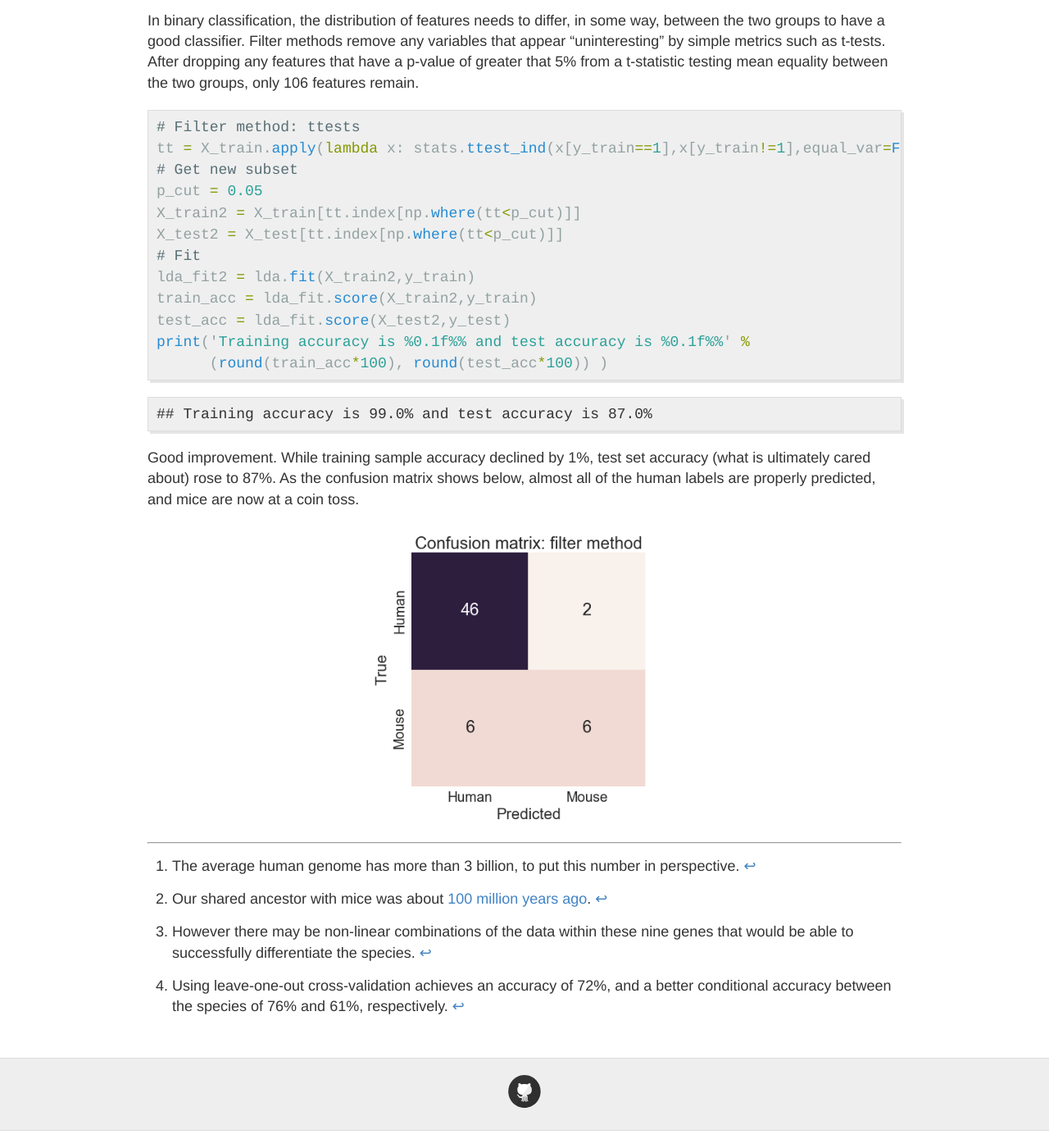
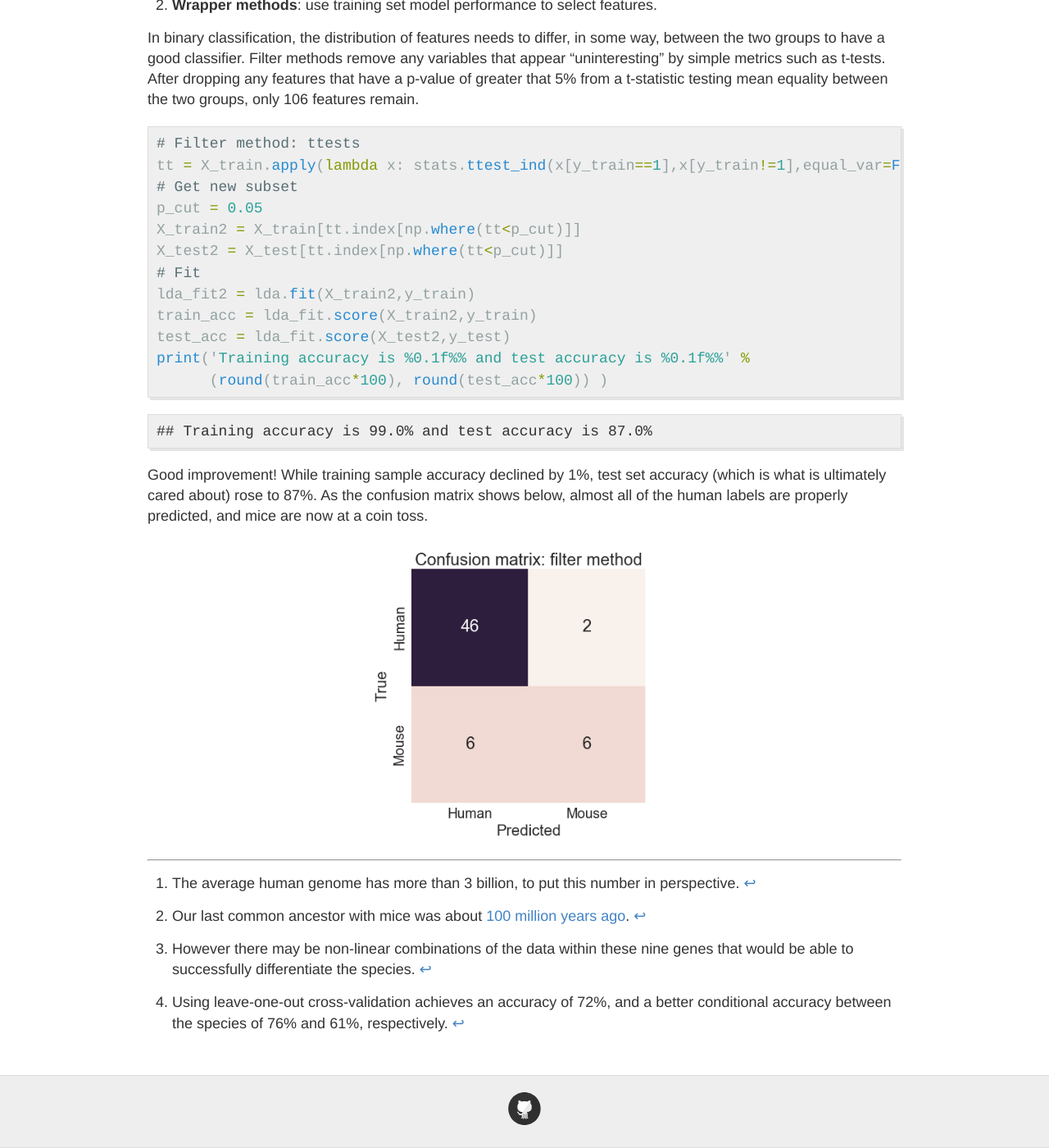
Before and after one commit to erikdrysdale/erikdrysdale.github.io, a Jekyll site: the page built from _posts/2017-01-03-mirna_classification.md, in a window 1280 px wide and 1400 px high, scrolled down 5010 px. Shown: the whole window at 82% size. Built offline with Jekyll 4.4.1, drawn with Linux system fonts in a browser that asks for light colours; our own code applies the rules of GitHub Pages for plain Markdown files; formulas are drawn with MathJax 3; before the commit the page ends 6389 px from its top, so only the background shows below that; some of the changed text lies outside the part shown.

Commit message:
add new content

```diff
--- a/_posts/2017-01-03-mirna_classification.md
+++ b/_posts/2017-01-03-mirna_classification.md
@@ -102,7 +102,7 @@ print('Training accuracy is %0.1f%% and test accuracy is %0.1f%%' %
 ## Training accuracy is 99.0% and test accuracy is 87.0%
 {% endhighlight %}
 
-Good improvement. While training sample accuracy declined by 1%, test set accuracy (what is ultimately cared about) rose to 87%. As the confusion matrix shows below, almost all of the human labels are properly predicted, and mice are now at a coin toss.
+Good improvement! While training sample accuracy declined by 1%, test set accuracy (which is what is ultimately cared about) rose to 87%. As the confusion matrix shows below, almost all of the human labels are properly predicted, and mice are now at a coin toss.
 
 <p align="center"> <img src="/figures/con2.png" width="40%"></p>
 
@@ -112,7 +112,7 @@ Good improvement. While training sample accuracy declined by 1%, test set accura
 
 [^1]: The average human genome has more than 3 billion, to put this number in perspective.
 
-[^2]: Our shared ancestor with mice was about [100 million years ago](https://en.wikipedia.org/wiki/Timeline_of_human_evolution).
+[^2]: Our last common ancestor with mice was about [100 million years ago](https://en.wikipedia.org/wiki/Timeline_of_human_evolution).
 
 [^3]: However there may be non-linear combinations of the data within these nine genes that would be able to successfully differentiate the species.
 
```
Also changed, not shown: other parts of _posts/2017-01-03-mirna_classification.md (+2 -2 lines).
